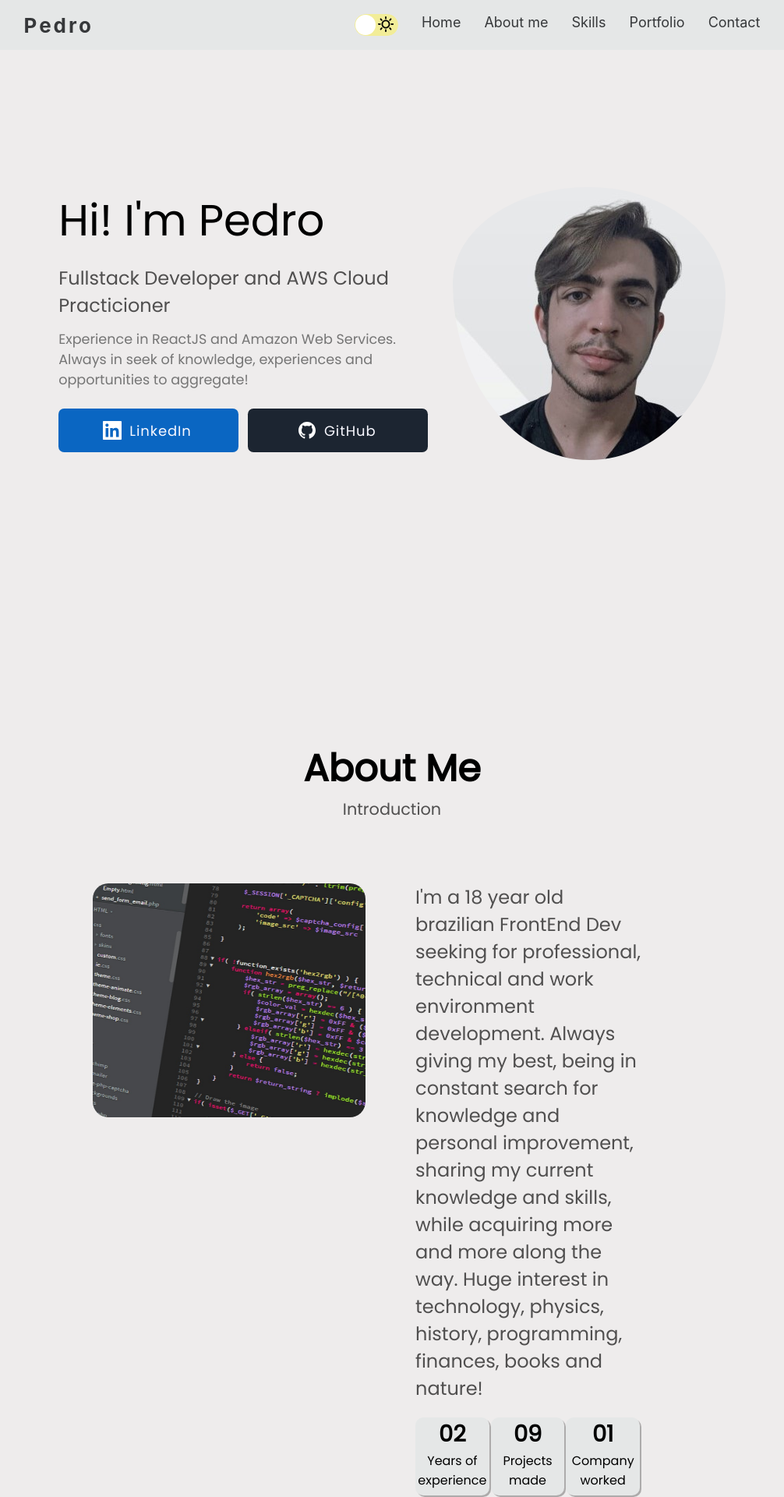
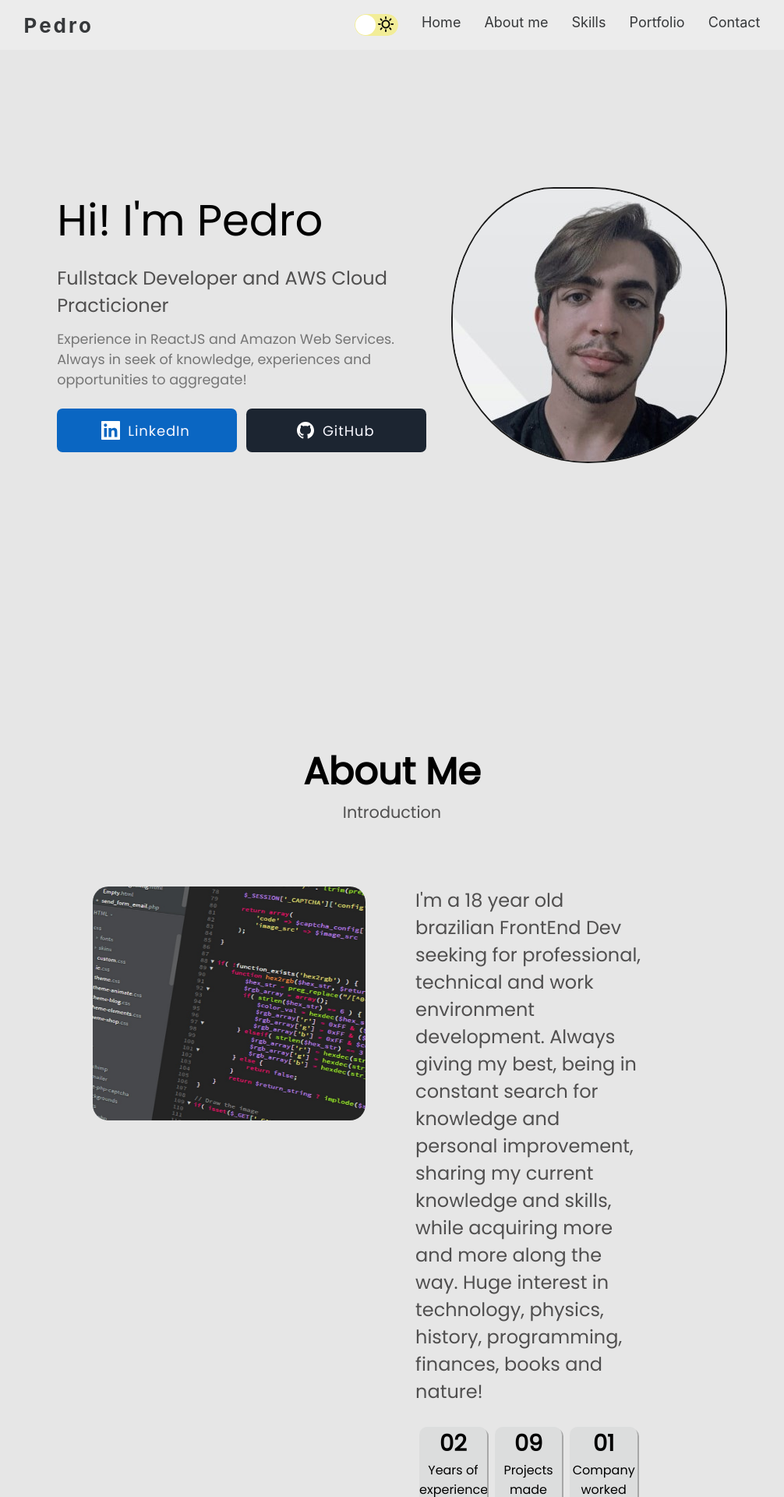
Before and after one commit to PedroMilani04/pedro-portfolio, a React (Create React App) app: page / in a window 1280 px wide. Shown: the top 1920 px of the page at 78% size, without its empty margins (137-1143 px from the left). Built offline with nearby package versions, Linux system fonts and the light colour scheme.

Commit message:
updated css

```diff
--- a/src/components/Info.js
+++ b/src/components/Info.js
@@ -61,7 +61,7 @@ function Info() {
         </div>
         <div className="img">
           {" "}
-          <img src={img1} />{" "}
+          <img src={img1} className="imgportas" />{" "}
         </div>
       </div>
     </BrowserRouter>
--- a/src/css/AboutMe.css
+++ b/src/css/AboutMe.css
@@ -60,19 +60,31 @@
     display: flex;
     margin-top: 2.5vh;
     justify-content: space-between;
+    overflow-y: hidden;
+    height: 120px;
+
 }
 
 .cards div {
-    width: 140px;
+    margin-top: 1vh;
+    width: 120px;
     height: 100px;
-    background-color: rgb(229, 231, 231);
+    background-color: rgb(220, 221, 221);
     border-radius: 10px;
     text-align: center;
     display: flex;
     flex-direction: column;
     box-shadow: 2px 2px rgba(0, 0, 0, 0.274);
     margin-bottom: 2px;
-    margin-right: 2px;
+    margin-right: 5px;
+    margin-left: 5px;
+    position: relative;
+    transition: ease-out .2s;
+}
+
+.cards div:hover {
+    transform: scale(1.05);
+
 }
 
 .number {
@@ -234,7 +246,7 @@
         display: flex;
         flex-direction: column;
         transform: translate(10%);
-
+        height: 320px;
 
     }
 
--- a/src/css/App.css
+++ b/src/css/App.css
@@ -1,5 +1,5 @@
 body {
-  background-color: rgb(238, 236, 236);
+  background-color: rgb(230, 230, 230);
   overflow-x: hidden;
 }
 
@@ -8,8 +8,19 @@ body {
   margin-top: 2px;
 }
 
+
+#dark .cards div {
+  background-color: #363636;
+  color: white;
+  box-shadow: 2px 2px rgba(224, 223, 223, 0.274);
+}
+
 #dark {
   background-color: #1a1a1a;
+}
+
+#dark .img {
+  border: #e6e5e5 2px solid;
 }
 
 #dark nav {
@@ -53,19 +64,27 @@ body {
 }
 
 #dark .intro {
-  color: rgb(207, 206, 206);
+  color: rgb(192, 191, 191);
 }
 
 #dark .summary {
   color: rgb(218, 218, 218);
 }
+#dark button::before {
+  background-color: aliceblue;
 
-#dark .cv::before {
-  background-color: rgb(226, 226, 226);
 }
 
-#dark .cv {
-  color: black;
+#dark .linkbtn {
+  color: white;
+}
+
+#dark .gitbtn {
+  color: white;
+}
+
+#dark button {
+  color: #1a1a1a;
 }
 
 #dark .skilltitle {
@@ -84,21 +103,6 @@ body {
   color: rgb(214, 212, 212);
 }
 
-#dark .goto::before {
-  background-color: rgb(226, 226, 226);
-}
-
-#dark .goto {
-  color: black;
-}
-
-#dark .sendbutton::before {
-  background-color: rgb(226, 226, 226);
-}
-
-#dark .sendbutton {
-  color: black;
-}
 
 #dark .nav-list-active {
   background-color: #222222;
--- a/src/css/Info.css
+++ b/src/css/Info.css
@@ -4,7 +4,7 @@
     padding: 30vh 0;
     justify-content: center;
     font-family: 'Poppins', sans-serif;
-
+    transition: ease-out .2s;
 }
 
 .img {
@@ -13,6 +13,22 @@
     border-radius: 50% 50% 50% 50% / 35% 39% 61% 65%  ;
     margin-left: 2vw;
     overflow-y: hidden;
+    border: #1a1a1a 2px solid;
+    animation: profile_animate 8s ease-in-out infinite 1s;
+}
+
+@keyframes profile_animate {
+    0% {
+        border-radius: 60% 50% 40% 80% / 60% 39% 70% 45%  ;
+    }
+
+    50% {
+        border-radius: 30% 60% 70% 40% / 50% 60% 30% 65%  ;
+    }
+
+    100% {
+        border-radius: 60% 50% 40% 80% / 60% 39% 70% 45% ;
+    }
 }
 
 .gitbtn:hover {
--- a/src/css/Navbar.css
+++ b/src/css/Navbar.css
@@ -7,7 +7,7 @@
 
 
 nav {
-    background-color: rgb(229, 231, 231);
+    background-color: rgb(236, 236, 236);
     height: 8vh;
     justify-content: space-around;
     display: flex;
```
